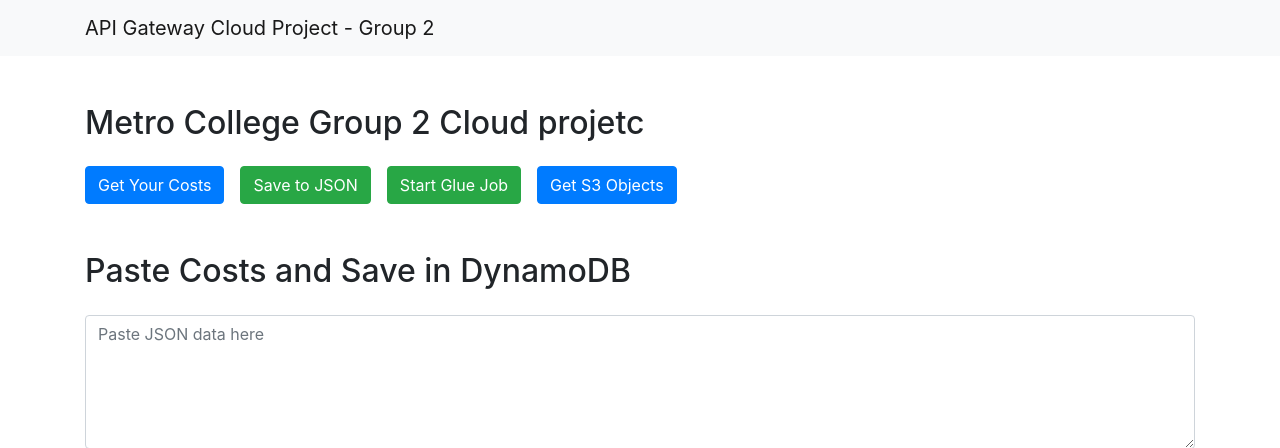
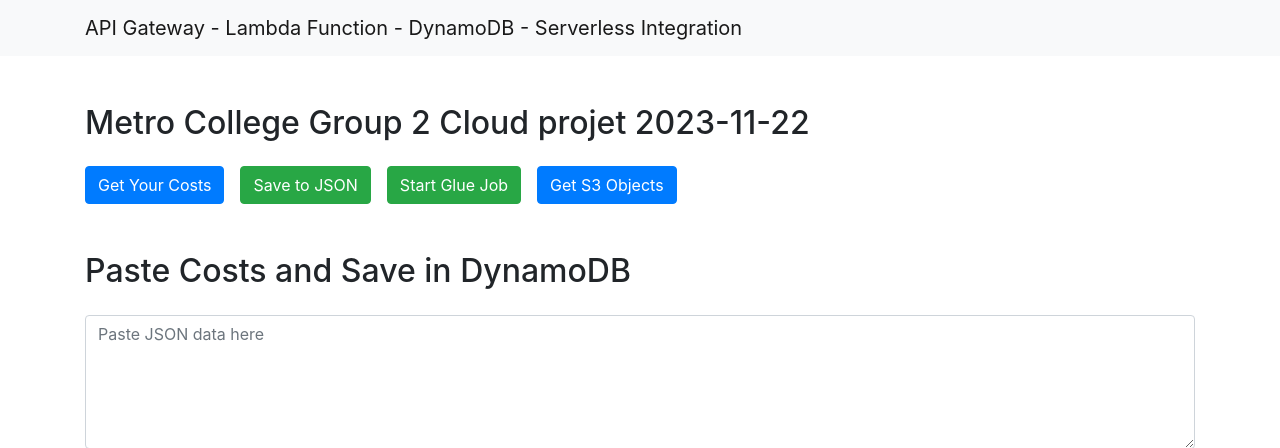
Before and after one commit to sabouf1/AWS-Serverless-Mini-Project, a Flask app: page / in a window 1280 px wide. Shown: the top 448 px of the page. Run offline with Flask 2, Linux system fonts and the light colour scheme; some libraries are stand-ins or nearby versions.

Commit message:
new coommit

```diff
--- a/templates/cost_report.html
+++ b/templates/cost_report.html
@@ -12,13 +12,13 @@
     <header>
         <nav class="navbar navbar-expand-lg navbar-light bg-light">
             <div class="container">
-                <a class="navbar-brand" href="#">API Gateway Cloud Project - Group 2</a>
+                <a class="navbar-brand" href="#">API Gateway - Lambda Function - DynamoDB - Serverless Integration</a>
             </div>
         </nav>
     </header>
 
     <div class="container mt-5">
-        <h2 class="mb-4">Metro College Group 2 Cloud projetc</h2>
+        <h2 class="mb-4">Metro College Group 2 Cloud projet 2023-11-22</h2>
 
         <!-- Fetch Costs Button -->
         <div class="d-flex align-items-center">
```
Also changed, not shown: Devops CICD.drawio.png (added).
